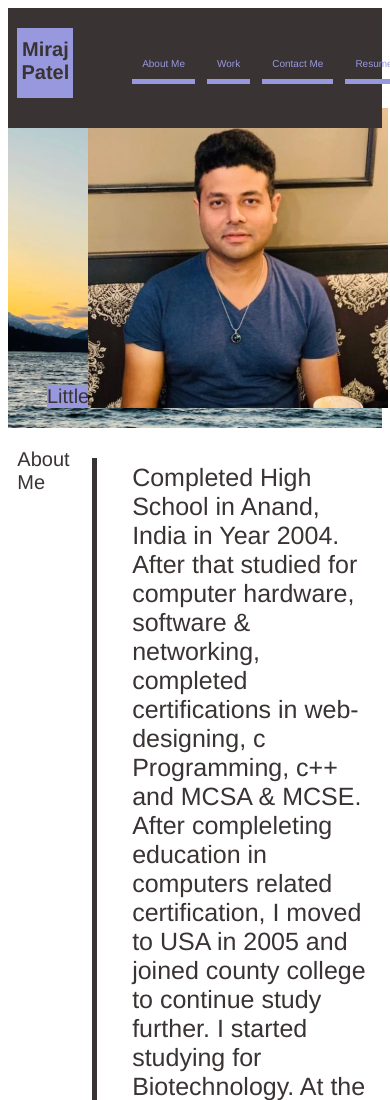
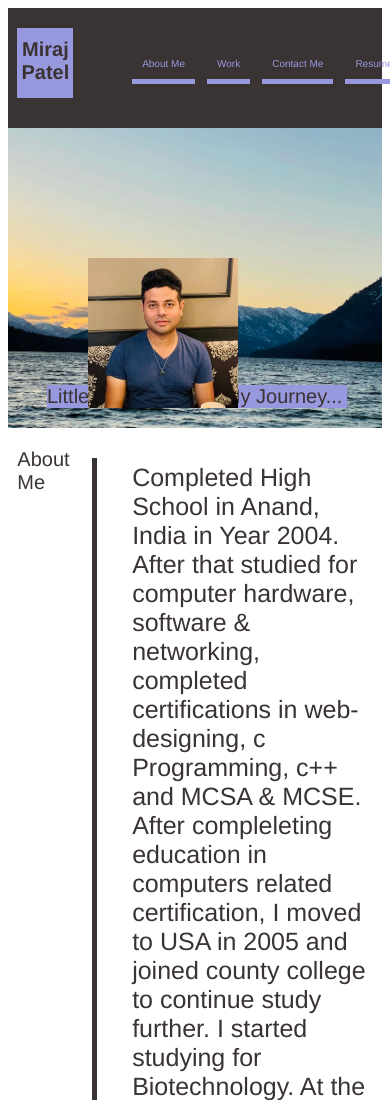
Before and after one commit to miraj00/miraj00.github.io, a plain HTML site: page index.html in a window 390 px wide. Shown: the top 1100 px of the page. Drawn offline with Linux system fonts and the light colour scheme.

Commit message:
photo media query added

```diff
--- a/style.css
+++ b/style.css
@@ -233,6 +233,13 @@ img:hover  {
         font-size: 10px;
     }
 
+    .hero img {
+
+        width: 150px;
+        height: 150px;
+
+    }
+
 @media screen and (max-width: 575px) {
     .header {
         width: 100%;
```
